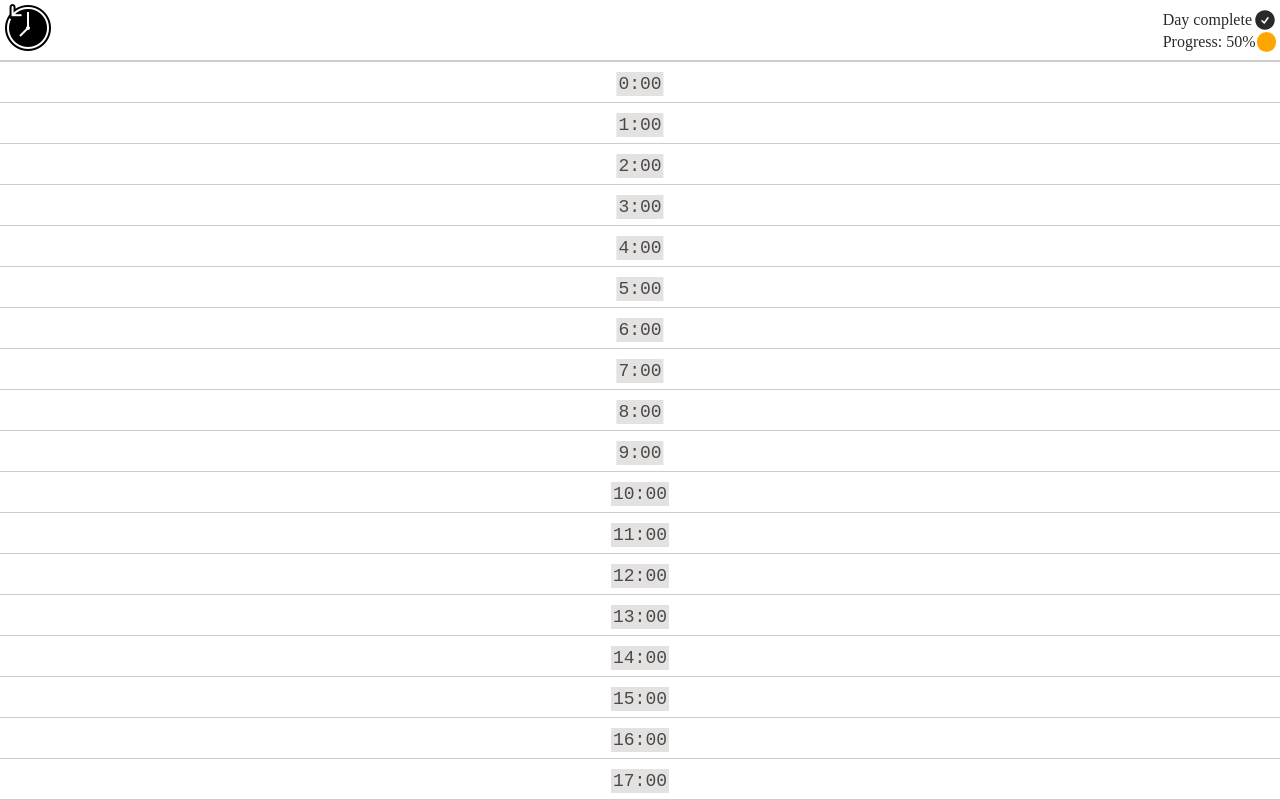
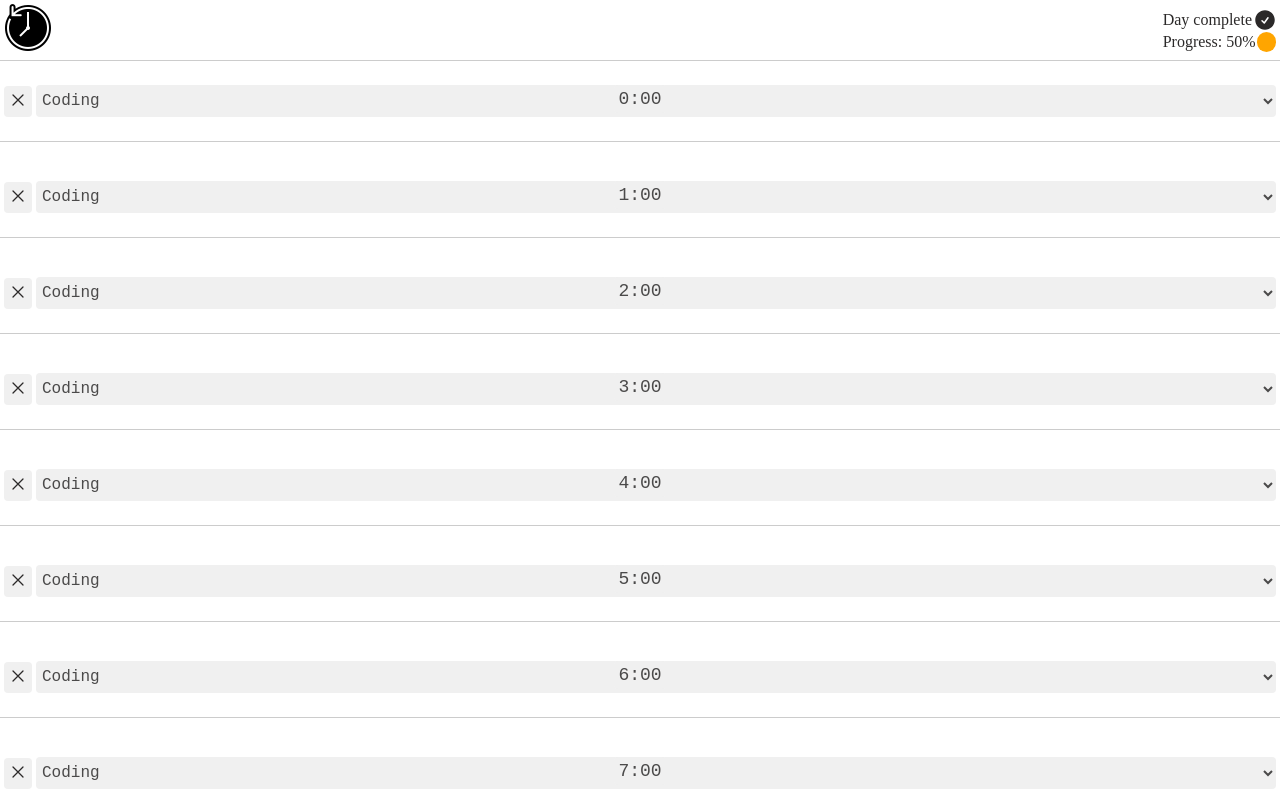
Before and after one commit to vetttaa/ontrack, a Vue app: page /#timeline in a window 1280 px wide. Shown: the top 800 px of the page. Built offline with nearby package versions, Linux system fonts and the light colour scheme.

Commit message:
feat: base components button and select

```diff
--- a/src/App.vue
+++ b/src/App.vue
@@ -1,7 +1,7 @@
 <template>
   <TheHeader @go-to-timeline="goTo(PAGE_TIMELINE)" @go-to-progress="goTo(PAGE_PROGRESS)" />
   <main class="main-container">
-    <TheTimeline v-show="currentPage === PAGE_TIMELINE" />
+    <TheTimeline v-show="currentPage === PAGE_TIMELINE" :time-line-items="timeLineItems" />
     <TheActivities v-show="currentPage === PAGE_ACTIVITIES" />
     <TheProgress v-show="currentPage === PAGE_PROGRESS" />
   </main>
@@ -15,19 +15,22 @@ import TheTimeline from "@/pages/TheTimeline.vue";
 import TheActivities from "@/pages/TheActivities.vue";
 import TheProgress from "@/pages/TheProgress.vue";
 import { PAGE_TIMELINE, PAGE_ACTIVITIES, PAGE_PROGRESS } from "@/constants";
-
-import { normalizePageHash } from "@/functions";
-
+import { normalizePageHash, generationTimelineItems } from "@/functions";
 import { ref } from "vue";
 
+
 const currentPage = ref(normalizePageHash());
-
 
 function goTo(page) {
   currentPage.value = page;
 }
 
+const timeLineItems = generationTimelineItems()
+
+
 </script>
+
+
 
 <style lang="scss" scoped>
 * {
--- /dev/null
+++ b/src/components/BaseButton.vue
@@ -0,0 +1,19 @@
+<template>
+    <button>
+        <slot>
+        </slot>
+    </button>
+</template>
+
+<script setup>
+</script>
+
+<style lang="scss" scoped>
+button {
+    background-color: #f0f0f0;
+    border: none;
+    border-radius: 4px;
+    padding: 4px;
+    cursor: pointer;
+}
+</style>
--- /dev/null
+++ b/src/components/BaseSelect.vue
@@ -0,0 +1,47 @@
+<template>
+    <div class="timeline-select-container">
+        <BaseButton>
+            <XMarkIcon class="icon" />
+        </BaseButton>
+        <select class="timeline-select">
+            <option selected disabled value="">{{ placeholder }}</option>
+            <option v-for="{ value, label } in options" :key="value" value="" :selected="select === value">{{ label }}
+            </option>
+        </select>
+    </div>
+</template>
+
+<script setup>
+import BaseButton from "./BaseButton.vue";
+import { XMarkIcon } from "@heroicons/vue/24/outline";
+
+
+defineProps(['placeholder', 'options', 'select'])
+
+</script>
+
+<style lang="scss" scoped>
+.timeline-select-container {
+    display: flex;
+    justify-content: space-between;
+    align-items: center;
+    gap: 4px;
+}
+
+.timeline-select {
+    width: 100%;
+    height: 2em;
+    padding: 1px 2px;
+    font-size: 16px;
+    font-family: monospace;
+    color: #4b4a4a;
+    background-color: #f0f0f0;
+    border: none;
+    border-radius: 4px;
+    outline: none;
+}
+
+.icon {
+    height: 1.5em;
+}
+</style>
--- /dev/null
+++ b/src/components/TimeLineItem.vue
@@ -0,0 +1,55 @@
+<template>
+    <li class="timeline-item">
+        <a href="#" class="timeline-link">{{ timelineItem.hour }}:00</a>
+        <BaseSelect :options="options" :placeholder="Rest" :select="selectActivityId" />
+    </li>
+</template>
+
+<script setup>
+import BaseSelect from "@/components/BaseSelect.vue";
+
+defineProps(['timelineItem'])
+const selectActivityId = 1
+
+const options = [
+    {
+        value: 1,
+        label: 'Coding'
+    },
+    {
+        value: 2,
+        label: 'Reading'
+    },
+    {
+        value: 3,
+        label: 'Running'
+    }
+]
+</script>
+
+<style lang="scss" scoped>
+.timeline-item {
+    position: relative;
+    display: flex;
+    flex-direction: column;
+    gap: 2;
+    border-bottom: 1px solid #ccc;
+    padding: 1.5em 4px;
+    margin-bottom: 15px;
+}
+
+.timeline-link {
+    background-color: #f0f0f0;
+    padding: 4px;
+    font-family: monospace;
+    font-size: 18px;
+    color: #4b4a4a;
+    border-radius: 4px;
+
+    position: absolute;
+    top: 40;
+    left: 50%;
+    translate: -50%;
+    z-index: 10;
+}
+</style>
--- a/src/pages/TheTimeline.vue
+++ b/src/pages/TheTimeline.vue
@@ -1,40 +1,16 @@
 <template>
     <div>
         <ul>
-            <li v-for="{ hour } in timeLineItems" :key="hour" class="timeline-item">
-                <a href="#" class="timeline-link">{{ hour }}:00</a>
-            </li>
+            <TimeLineItem v-for="timelineItem in timeLineItems" :key="timelineItem.hour"
+                :timeline-item="timelineItem" />
         </ul>
     </div>
 </template>
 
 <script setup>
-import { generationTimelineItems } from "@/functions";
+import TimeLineItem from "@/components/TimeLineItem.vue";
 
-const timeLineItems = generationTimelineItems()
-
+defineProps(['timeLineItems'])
 </script>
 
-<style lang="scss" scoped>
-.timeline-item {
-    position: relative;
-    display: flex;
-    flex-direction: column;
-    gap: 2px;
-    border-top: 1px solid #ccc;
-    padding: 20px 4px;
-}
-
-.timeline-link {
-    background-color: rgb(228, 225, 225);
-    padding: 2px;
-    font-family: monospace;
-    font-size: 18px;
-    color: #4b4a4a;
-
-    position: absolute;
-    top: 10px;
-    left: 50%;
-    translate: -50%;
-}
-</style>
+<style lang="scss" scoped></style>
```
